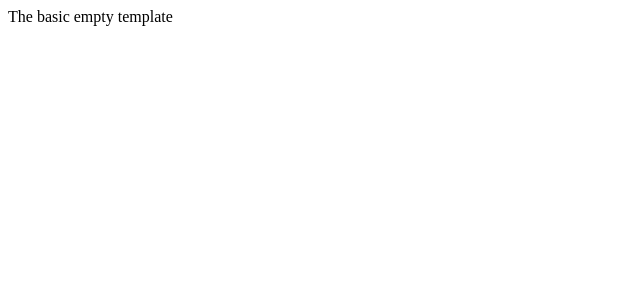
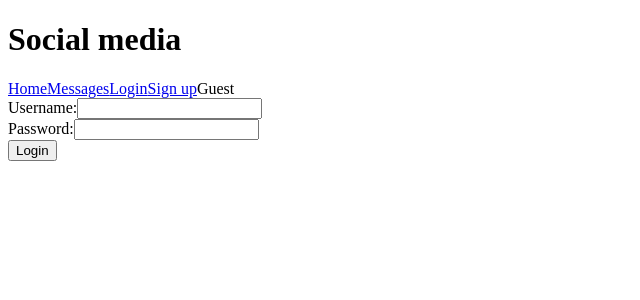
Before and after one commit to harley-ca/fx2-socialmedia, a React (Create React App) app: page / in a window 1280 px wide. Shown: the top 300 px of the page, without its empty margins (0-640 px from the left). Built offline with nearby package versions, Linux system fonts and the light colour scheme.

Commit message:
first hour lesson done

```diff
--- a/src/App.js
+++ /dev/null
@@ -1,11 +0,0 @@
-import React from 'react'
-
-const App = () => {
-  return (
-    <div >
-          The basic empty template
-    </div>
-  )
-}
-
-export default App
--- /dev/null
+++ b/src/components/App.js
@@ -0,0 +1,23 @@
+import React from 'react'
+import Navigation from './Navigation'
+import LoginForm from './LoginForm'
+import MessageForm from './MessageForm'
+import Messages from './Messages'
+
+
+const App = () => {
+  return (
+    <div >
+      <h1>Social media</h1>
+      <Navigation />
+      <LoginForm />
+      <MessageForm />
+      <Messages />
+    </div>
+  )
+}
+
+export default App
+
+
+// Friday morning lesson 1:08:00 in
--- /dev/null
+++ b/src/components/LoginForm.js
@@ -0,0 +1,42 @@
+import { useState } from "react"
+
+const LoginForm = () => {
+    const initialFormData = {
+        user: "",
+        password: ""
+    }
+    const [formData, setFormData] = useState(initialFormData)
+
+    const handleSubmit = (e) => {
+        e.preventDefault()
+        console.log("Submit clicked")
+        console.log(formData)
+        setFormData(initialFormData)
+    }
+
+    const handleFormData = (e) => {
+        console.log(e.target.value)
+        setFormData({
+            ...formData,
+            [e.target.name]: e.target.value
+        })
+    }
+
+    return (
+        <>
+            <form onSubmit={handleSubmit}>
+                <div>
+                    <label>Username:</label>
+                    <input type="text" name="user" id="user" value={formData.user} onChange={handleFormData} />
+                </div>
+                <div>
+                    <label htmlFor="password">Password:</label>
+                    <input type="password" name="password" id="password" value={formData.password} onChange={handleFormData} />
+                </div>
+                <input type="submit" value="Login" />
+            </form>
+        </>
+    )
+}
+
+export default LoginForm
--- /dev/null
+++ b/src/components/MessageForm.js
@@ -0,0 +1,9 @@
+const MessageForm = () => {
+    return (
+        <>
+
+        </>
+    )
+}
+
+export default MessageForm
--- /dev/null
+++ b/src/components/Messages.js
@@ -0,0 +1,11 @@
+// import Message from './Message'
+
+const Messages = () => {
+    return (
+        <>
+
+        </>
+    )
+}
+
+export default Messages
--- /dev/null
+++ b/src/components/Navigation.js
@@ -0,0 +1,13 @@
+const Navigation = () => {
+    return (
+        <nav>
+        <a href="/">Home</a>
+        <a href="/">Messages</a>
+        <a href="/">Login</a>
+        <a href="/">Sign up</a>
+        Guest
+        </nav>
+    )
+}
+
+export default Navigation
```
Also changed, not shown: src/components/Message.js (added, +9 -0 lines), src/index.js (+4 -3 lines), 1 other file (tests, documents, lock files or other folders).
